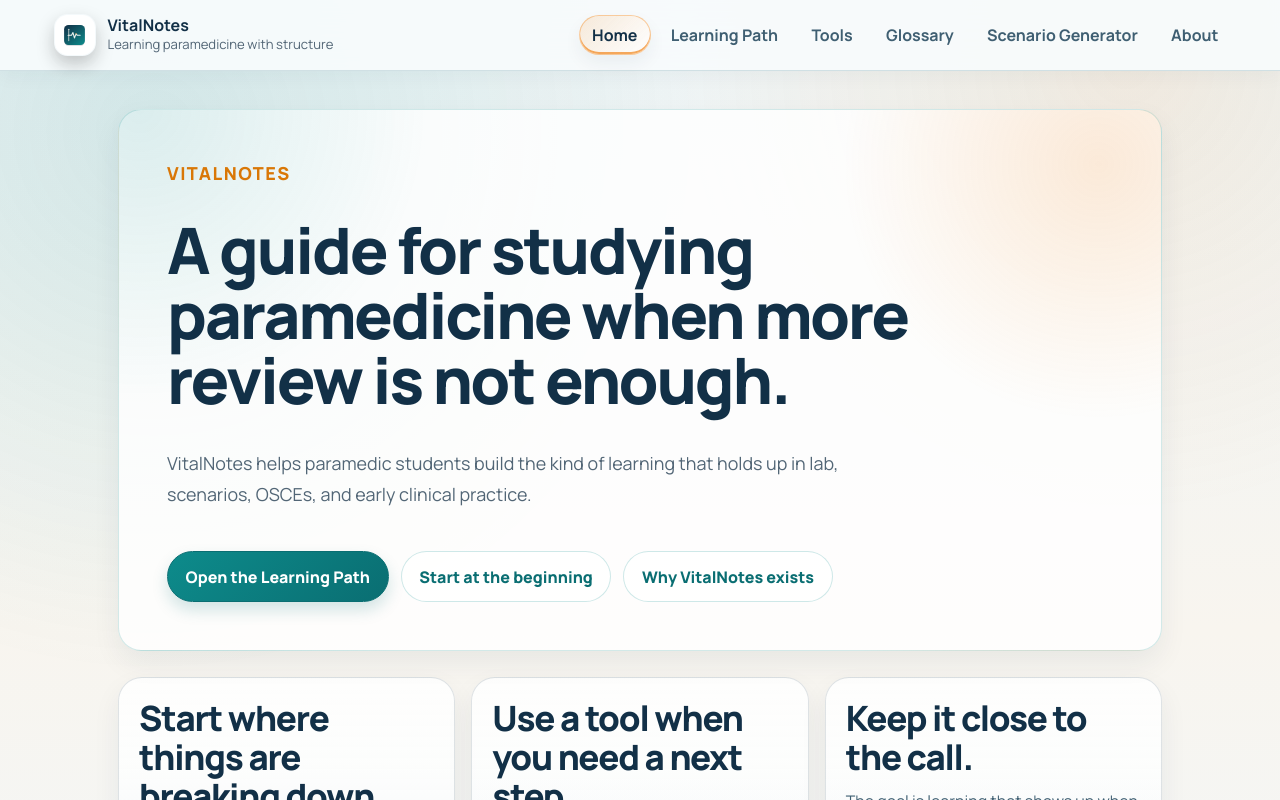
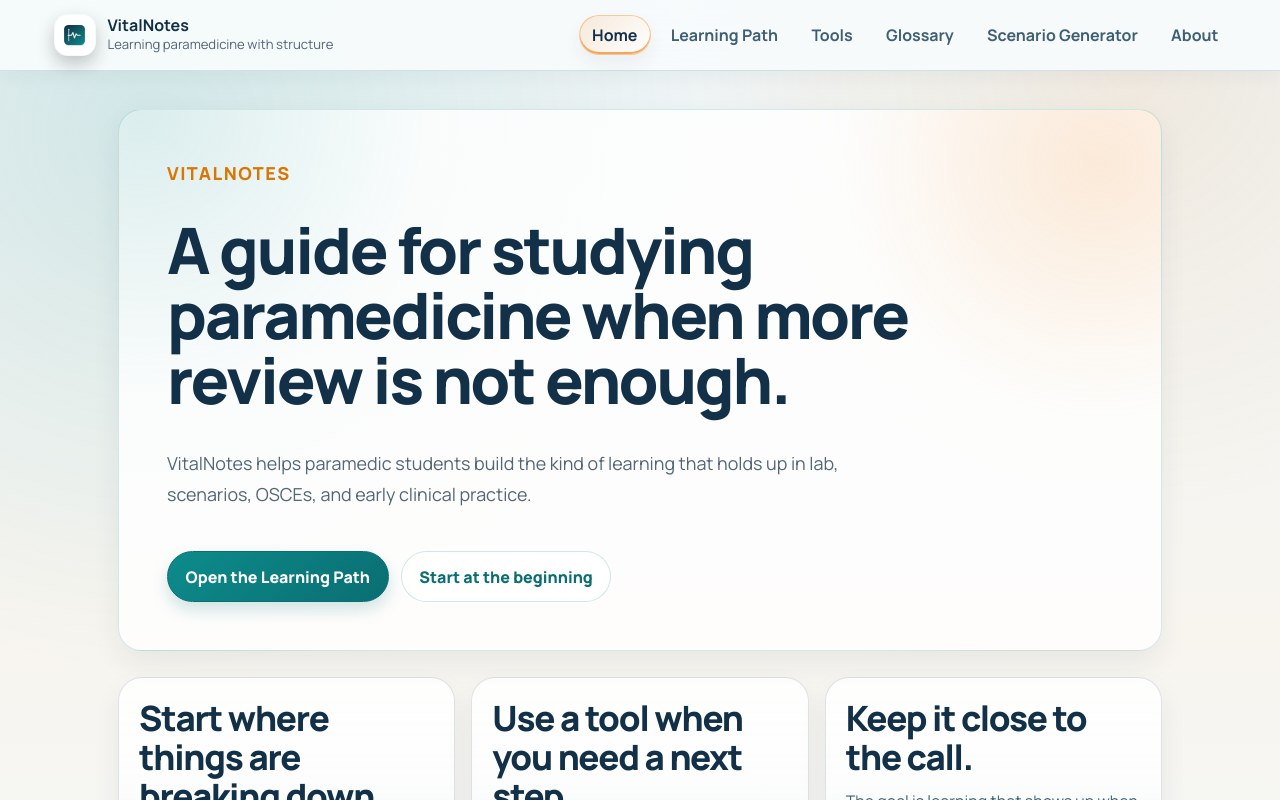
Before and after one commit to duganaffleck/vitalnotes-app, a React (Vite) app: page / in a window 1280 px wide. Shown: the top 800 px of the page. Built offline with nearby package versions, Linux system fonts and the light colour scheme.

Commit message:
Remove home page purpose section

```diff
--- a/src/pages/Home.tsx
+++ b/src/pages/Home.tsx
@@ -29,13 +29,6 @@ function Home({ onNavigate }: HomeProps) {
             onClick={() => onNavigate(`#/section/${firstSection.id}`)}
           >
             Start at the beginning
-          </button>
-          <button
-            type="button"
-            className="secondary-button"
-            onClick={() => onNavigate('#/about')}
-          >
-            Why VitalNotes exists
           </button>
         </div>
       </div>
```
